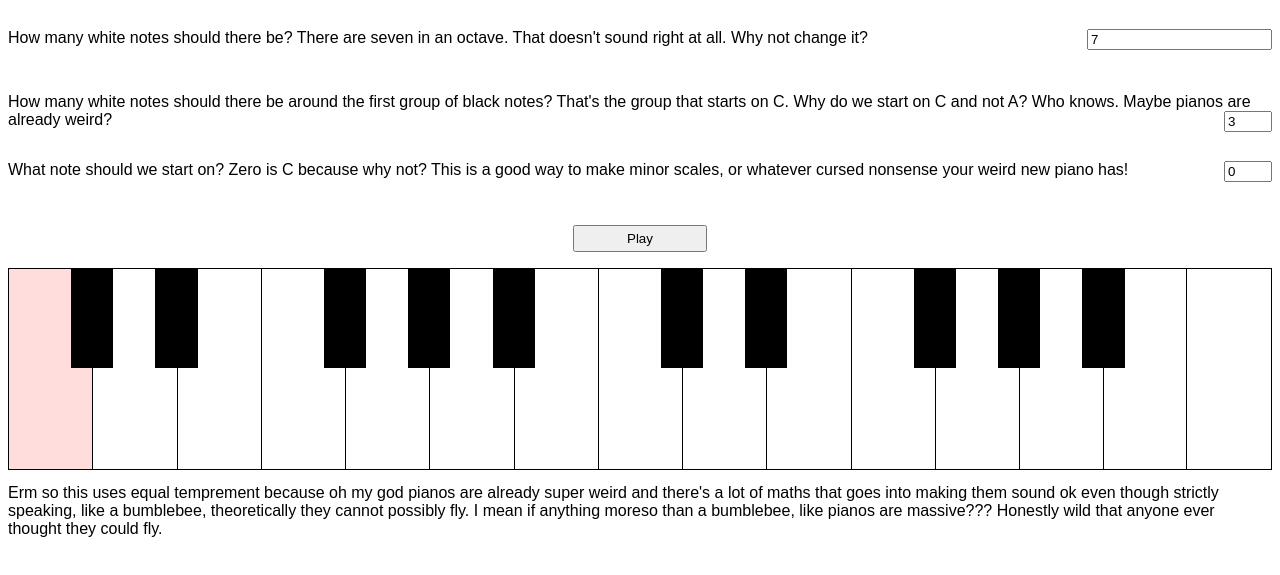
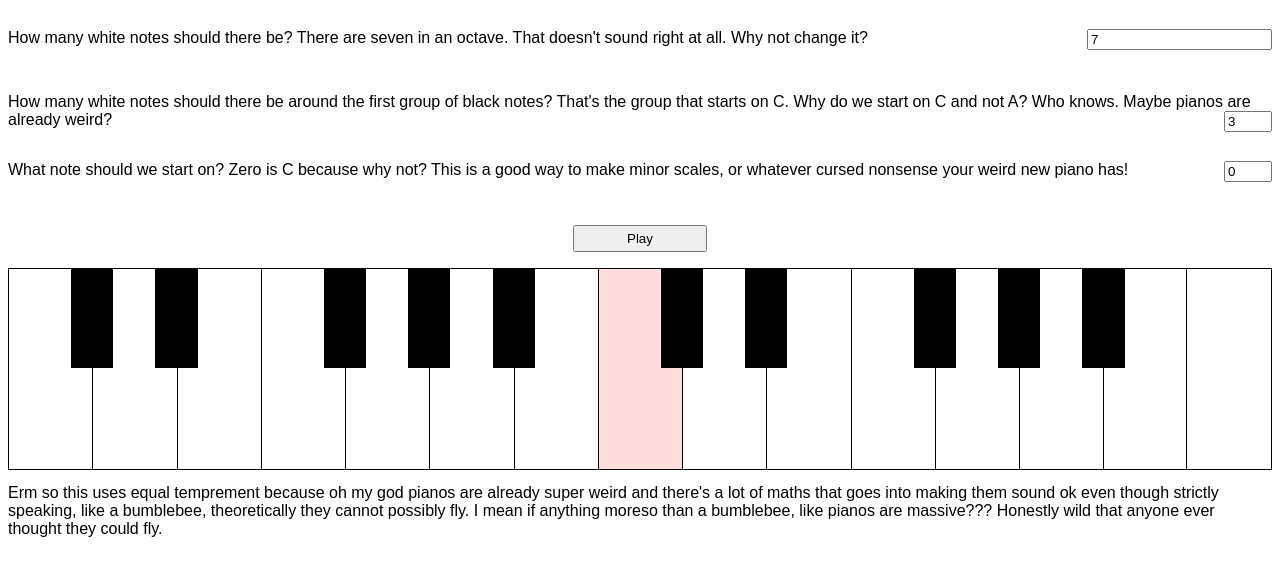
Before and after one commit to andrew-t/weird-pianos, a plain HTML site: page index.html in a window 1280 px wide. Both pictures are taken after a click on the button "Play". Shown: the part 101-676 px from the top of the page. Drawn offline with Linux system fonts and the light colour scheme.

Commit message:
what if pianos lit up when they played?
that would be ace

```diff
--- a/index.html
+++ b/index.html
@@ -130,6 +130,7 @@
 					if (!j && i == start) white.classList.add('start');
 					white.style.left = `${100 * (i + notes * j) / (notes * 2 + 1)}%`;
 					white.style.width = `${100 / (notes * 2 + 1)}%`;
+					white.id = `white-${i + j * notes}`;
 					keyboard.appendChild(white);
 					white.addEventListener('click', playCallback(frequencies[i] * 2 ** j));
 					if (i == group1 - 1 | i == notes - 1) continue;
@@ -153,6 +154,8 @@
 				if (n >= notes) frequency *= 2;
 				if (n >= notes * 2) frequency *= 2;
 				console.log('Playing', { i, n, frequency });
+				document.querySelector('.start').classList.remove('start');
+				document.getElementById(`white-${n}`).classList.add('start');
 				await playTone(frequency);
 			}
 		}
```
